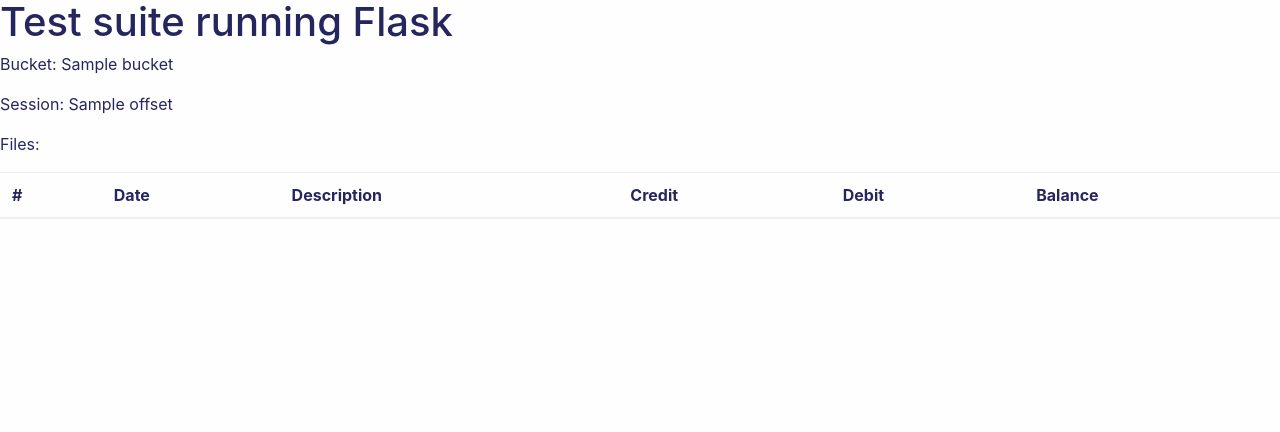
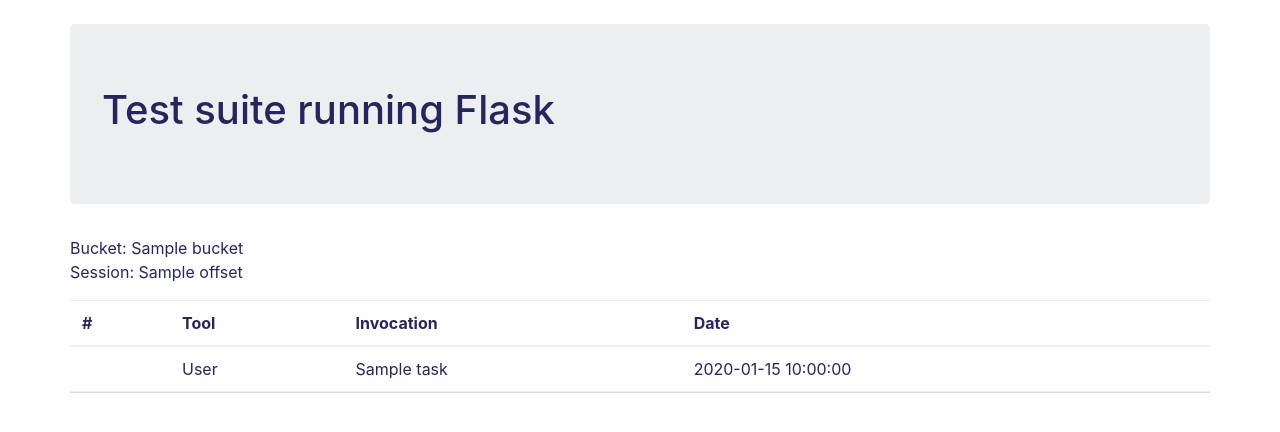
Before and after one commit to clowdr/clowdr, a Flask app: template clowdr/share/templates/index.html in a window 1280 px wide. Shown: the top 432 px of the page. Run offline with Flask 2, Linux system fonts and the light colour scheme; the template is opened without the code that fills it: most values are stand-ins (such as "Sample title", 1, 10 or a date in 2020); lists and menus that the app fills with data are empty; parts of the project's set-up code (start-up, migrations or seed data) failed here and were passed over; some libraries are stand-ins or nearby versions.

Commit message:
updated template and index with more metadata

```diff
--- a/clowdr/share/server.py
+++ b/clowdr/share/server.py
@@ -11,6 +11,7 @@ from flask import Flask, render_template
 import os.path as op
 import tempfile
 import boto3
+import json
 import sys
 import re
 import os
@@ -24,7 +25,48 @@ def index():
                            data=app.config.get("data"),
                            bucket=app.config.get("bucket"),
                            session=app.config.get("offset"),
-                           files=app.config.get("files"))
+                           tasks=app.config.get("tasks"))
+
+
+def getJSON(outdir, objlist, buck, cli, **kwargs):
+    tmplist = []
+    for obj in objlist:
+        tmpdict = {}
+        key = obj.key
+        bucket = obj.bucket_name
+        outfname = op.join(outdir, op.basename(key))
+        buck.download_file(key, Filename=outfname)
+        tmpdict["fname"] = outfname
+        tmpdict["bucket"] = bucket
+        tmpdict["key"] = key
+        tmpdict["url"] = cli.generate_presigned_url("get_object",
+                                                    Params={"Bucket": bucket,
+                                                            "Key": key},
+                                                    ExpiresIn=None)
+        tmpdict["date"] = obj.last_modified.strftime("%b %d, %Y (%T)")
+
+        with open(outfname) as fhandle:
+            tmpdict["contents"] = json.load(fhandle)
+
+        if kwargs.get("descriptor"):
+            tmpdict["name"] = tmpdict["contents"]["name"]
+        elif kwargs.get("invocation"):
+            tmpdict["name"] = op.basename(key)
+        elif kwargs.get("task"):
+            print(kwargs.get("data").keys())
+            if kwargs.get("data").get("descriptor"):
+                tmpdict["toolname"] = kwargs["data"]["descriptor"]["name"]
+                tmpdict["toolurl"] = kwargs["data"]["descriptor"]["url"]
+            if kwargs.get("data").get("invocation"):
+                invocs = kwargs["data"]["invocation"]
+                invname = op.basename(tmpdict["contents"]["invocation"])
+                print(invname)
+                invoc = [inv for inv in invocs if inv["name"] == invname]
+                tmpdict["invocname"] = invoc[0]["name"]
+                tmpdict["invocurl"] = invoc[0]["url"]
+
+        tmplist.append(tmpdict)
+    return tmplist
 
 
 def main():
@@ -32,16 +74,36 @@ def main():
     tmpdir = tempfile.mkdtemp()
 
     s3 = boto3.resource("s3")
+    cli = boto3.client("s3")
     bucket, offset = re.match('^s3:\/\/([\w\-\_]+)/([\w\-\_\/]+)',
                               clowdrloc).group(1, 2)
     buck = s3.Bucket(bucket)
     objs = buck.objects.filter(Prefix=offset)
-    for obj in objs:
-        key = obj.key
-        buck.download_file(key, Filename=op.join(tmpdir, op.basename(key)))
-    files = os.listdir(tmpdir)
+    task_objs = [obj for obj in objs if "task-" in obj.key]
+    descriptor_obj = [obj for obj in objs if "descriptor" in obj.key]
+    invocation_obj = [obj for obj in objs if "invocation-" in obj.key]
 
-    app.config["data"] = {"bucket": bucket, "offset": offset, "files": files}
+    descriptor = getJSON(tmpdir, descriptor_obj, buck, cli, descriptor=True)[0]
+    invocation = getJSON(tmpdir, invocation_obj, buck, cli, invocation=True)
+    tasks = getJSON(tmpdir, task_objs, buck, cli, task=True,
+                    data={"descriptor": descriptor, "invocation": invocation})
+    # dbuck, dkey = re.match('^s3:\/\/([\w\-\_]+)/([\w\-\_\/\.]+)',
+    #                        task["contents"]["tool"]).group(1, 2)
+    # task["contents"]["tool"] = cli.generate_presigned_url('get_object',
+    #                                                       Params={'Bucket': dbuck,
+    #                                                               'Key': dkey},
+    #                                                       ExpiresIn=None)
+    # ibuck, ikey = re.match('^s3:\/\/([\w\-\_]+)/([\w\-\_\/\.]+)',
+    #                        task["contents"]["invocation"]).group(1, 2)
+    # task["contents"]["invocation"] = cli.generate_presigned_url('get_object',
+    #                                                             Params={'Bucket': ibuck,
+    #                                                                     'Key': ikey},
+    #                                                             ExpiresIn=None)
+    # tasks.append(task)
+
+    app.config["data"] = {"bucket": bucket,
+                          "offset": offset,
+                          "tasks" : tasks}
     app.run(host='0.0.0.0', debug=True)
 
 
--- a/clowdr/share/templates/index.html
+++ b/clowdr/share/templates/index.html
@@ -31,31 +31,36 @@ table.table-sm > tbody > tr > td{
 </style>
 </head>
   <body>
+    <div class="container">
+    <div class="row">
+      <br/>
+    </div>
+    <div class="row jumbotron">
       <h1>Test suite running Flask</h1>
-    <p>Bucket: {{ data.bucket }}</p>
-    <p>Session: {{ data.offset }} </p>
-    <p>Files:</p>
+    </div>
+    <div class="row">
+      <p>
+        Bucket: {{ data.bucket }} <br/>
+        Session: {{ data.offset }}
+      </p>
+    </div>
+    <div class="row">
     <table class="table table-condensed" style="border-collapse:collapse;">
         <thead>
             <tr>
                 <th>#</th>
+                <th>Tool</th>
+                <th>Invocation</th>
                 <th>Date</th>
-                <th>Description</th>
-                <th>Credit</th>
-                <th>Debit</th>
-                <th>Balance</th>
             </tr>
         </thead>
         <tbody>
-        {% for file in data.files %}
-          {% if "task-" in file %}
+        {% for task in data.tasks %}
           <tr data-toggle="collapse" data-target="#demo{{loop.index}}" class="accordion-toggle">
-                <td>{{ file.split('-')[1].split('.')[0] }}</td>
-                <td>{{ file }}</td>
-                <td>Credit Account</td>
-                <td class="text-success">$150.00</td>
-                <td class="text-error"></td>
-                <td class="text-success">$150.00</td>
+              <td>{{ task.fname.split('-')[1].split('.')[0] }}</td>
+              <td>{{ task.toolname }}</td>
+              <td>{{ task.invocname }}</td>
+              <td>{{ task.date }}</td>
           </tr>
           <tr style="background-color:#ddd">
               <td colspan="6" class="hiddenRow"><div class="accordian-body collapse" id="demo{{loop.index}}">
@@ -67,12 +72,23 @@ table.table-sm > tbody > tr > td{
                       </thead>
                       <tbody>
                           <tr>
+                              <td>
+                                <a href="{{ task.url }}">Task</a><br>
+                              </td>
                               <td>Descriptor</td>
+                              <td>Inp</td>
+                          </tr>
+                          <tr>
+                              <td>
+                                <a href="{{ task.toolurl }}">Descriptor</a><br>
+                              </td>
                               <td>Inp</td>
                               <td>Out</td>
                           </tr>
                           <tr>
-                                <td>Date</td>
+                              <td>
+                                <a href="{{ task.invocurl }}">Invocation</a><br>
+                              </td>
                               <td>Inp</td>
                               <td>Out</td>
                           </tr>
@@ -80,9 +96,9 @@ table.table-sm > tbody > tr > td{
                   </table>
               </div></td>
           </tr>
-          {% endif %}
         {% endfor %}
         </tbody>
     </table>
+    </div></div>
   </body>
 </html>
```
Lines whose indentation alone changed are shown as unchanged.
